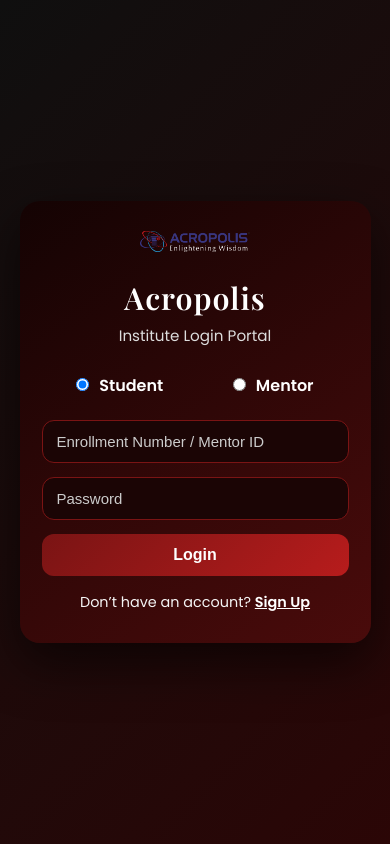
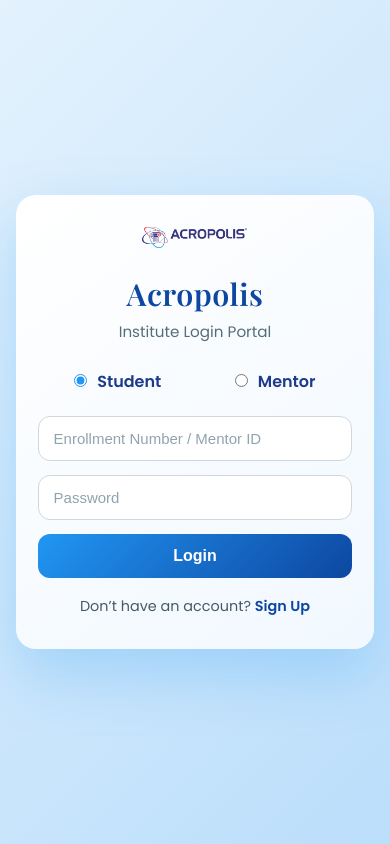
Before and after one commit to princerathore7/college, a website: page frontend/login.html in a window 390 px wide. Drawn offline with nearby package versions, Linux system fonts and the light colour scheme.

Commit message:
changes thre ui ux

```diff
--- a/frontend/login.html
+++ b/frontend/login.html
@@ -9,13 +9,19 @@
 
 <style>
 :root{
-  --wine-dark:#2b0606;
-  --wine-main:#4a0b0b;
-  --wine-light:#7a1414;
-  --off-white:#f5f5f5;
+  --sky-dark:#0d47a1;
+  --sky-main:#2196f3;
+  --sky-light:#90caf9;
+  --white:#ffffff;
+  --off-white:#f4f8ff;
+  --text-dark:#1f2937;
 }
 
-*{box-sizing:border-box;margin:0;padding:0}
+*{
+  box-sizing:border-box;
+  margin:0;
+  padding:0;
+}
 
 body{
   font-family:'Poppins',sans-serif;
@@ -23,39 +29,40 @@
   justify-content:center;
   align-items:center;
   min-height:100vh;
-  background:linear-gradient(135deg,#0f0f0f,var(--wine-dark));
-  color:var(--off-white);
+  background:linear-gradient(135deg,#e3f2fd,#bbdefb);
+  color:var(--text-dark);
 }
 
 .login-container{
-  background:linear-gradient(145deg,#140303,var(--wine-main));
-  padding:40px 30px;
+  background:linear-gradient(145deg,#ffffff,#f1f8ff);
+  padding:42px 32px;
   border-radius:20px;
   width:380px;
   text-align:center;
-  box-shadow:0 20px 50px rgba(0,0,0,0.6);
+  box-shadow:0 25px 60px rgba(33,150,243,0.25);
 }
 
 .login-container img{
-  width:110px;
+  width:105px;
   margin-bottom:18px;
-  /* ❌ no border / no shadow */
 }
 
+/* Heading */
 h1{
   font-family:'Playfair Display',serif;
   font-size:1.9rem;
   margin-bottom:6px;
-  color:#fff;
-  letter-spacing:1px;
+  color:var(--sky-dark);
+  letter-spacing:.5px;
 }
 
 .subtitle{
-  font-size:0.95rem;
-  color:#ddd;
+  font-size:.95rem;
+  color:#546e7a;
   margin-bottom:26px;
 }
 
+/* Role selection */
 .role-selection{
   display:flex;
   justify-content:space-around;
@@ -65,11 +72,15 @@
 .role-selection label{
   font-weight:600;
   cursor:pointer;
-  color:#fff;
+  color:#1e3a8a;
 }
 
-.role-selection input{margin-right:6px}
+.role-selection input{
+  margin-right:6px;
+  accent-color:var(--sky-main);
+}
 
+/* Form */
 form{
   display:flex;
   flex-direction:column;
@@ -77,38 +88,41 @@
 }
 
 input{
-  padding:12px 14px;
+  padding:13px 15px;
   border-radius:12px;
-  border:1.5px solid var(--wine-light);
-  background:#1b0505;
-  color:#fff;
+  border:1.6px solid #cfd8dc;
+  background:#ffffff;
+  color:#0f172a;
   font-size:15px;
+  transition:all .25s ease;
 }
 
-input::placeholder{color:#ccc}
+input::placeholder{
+  color:#90a4ae;
+}
 
 input:focus{
   outline:none;
-  border-color:#fff;
-  box-shadow:0 0 8px rgba(255,255,255,0.2);
+  border-color:var(--sky-main);
+  box-shadow:0 0 10px rgba(33,150,243,.35);
 }
 
-/* 🔄 Login Button States */
+/* Login Button */
 button{
-  padding:12px;
+  padding:13px;
   border-radius:12px;
   border:none;
   cursor:pointer;
   font-size:16px;
   font-weight:600;
-  background:linear-gradient(135deg,var(--wine-light),#b71c1c);
+  background:linear-gradient(135deg,var(--sky-main),var(--sky-dark));
   color:#fff;
   transition:all .3s ease;
 }
 
 button:hover:not(:disabled){
   transform:translateY(-2px);
-  box-shadow:0 8px 20px rgba(0,0,0,0.4);
+  box-shadow:0 12px 28px rgba(33,150,243,.45);
 }
 
 button:disabled{
@@ -116,11 +130,11 @@
   cursor:not-allowed;
 }
 
-/* ⏳ Spinner */
+/* Spinner */
 .spinner{
   width:18px;
   height:18px;
-  border:3px solid rgba(255,255,255,.3);
+  border:3px solid rgba(255,255,255,.4);
   border-top:3px solid #fff;
   border-radius:50%;
   animation:spin 1s linear infinite;
@@ -133,21 +147,31 @@
   to{transform:rotate(360deg)}
 }
 
+/* Signup link */
 .signup-link{
-  margin-top:16px;
+  margin-top:18px;
   font-size:.9rem;
+  color:#455a64;
 }
 
 .signup-link a{
-  color:#fff;
+  color:var(--sky-dark);
   font-weight:600;
+  text-decoration:none;
+}
+
+.signup-link a:hover{
   text-decoration:underline;
 }
 
 @media(max-width:420px){
-  .login-container{width:90%;padding:30px 22px}
+  .login-container{
+    width:92%;
+    padding:32px 22px;
+  }
 }
 </style>
+
 </head>
 
 <body>
```
Also changed, not shown: frontend/student-dashboard.html (+19 -0 lines).
